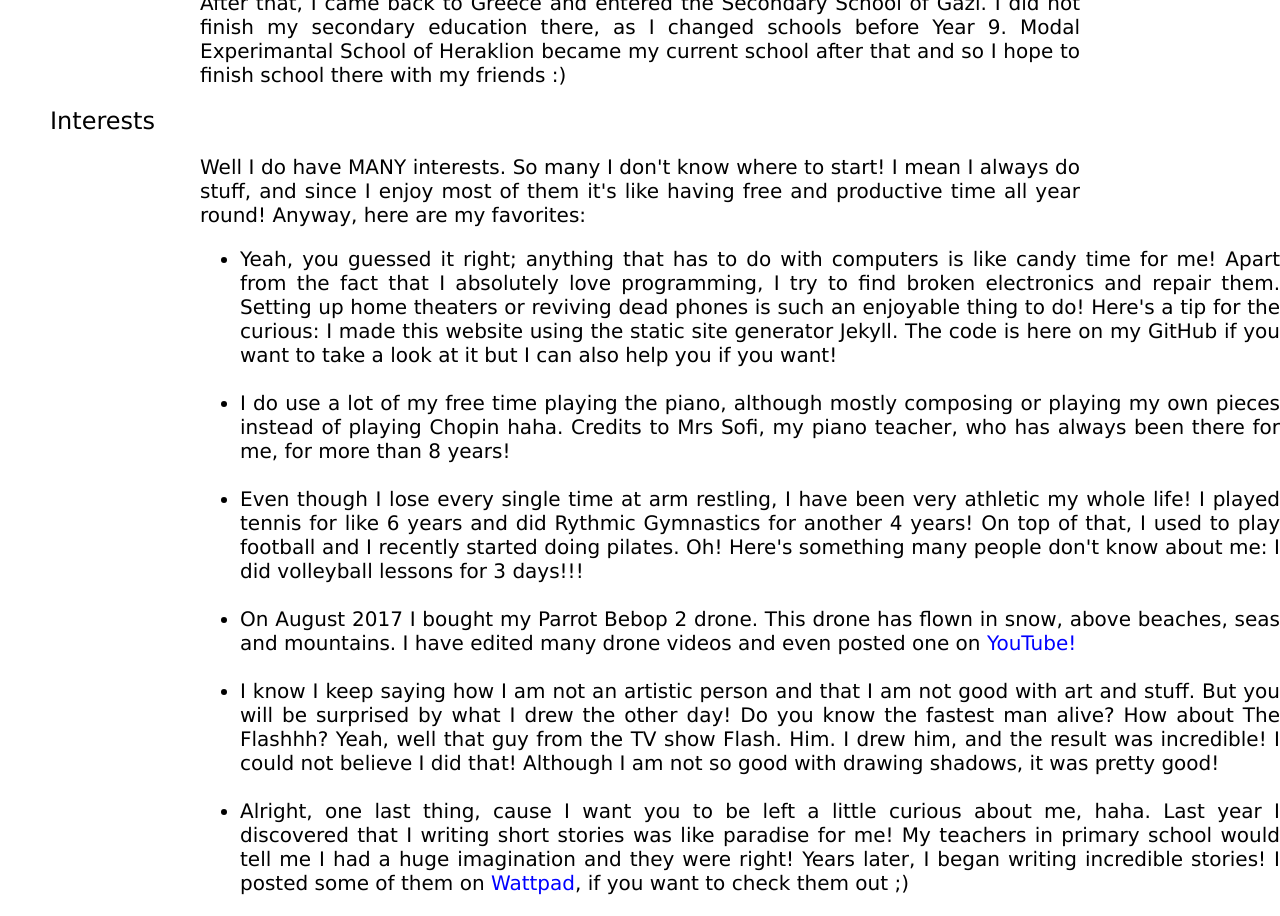
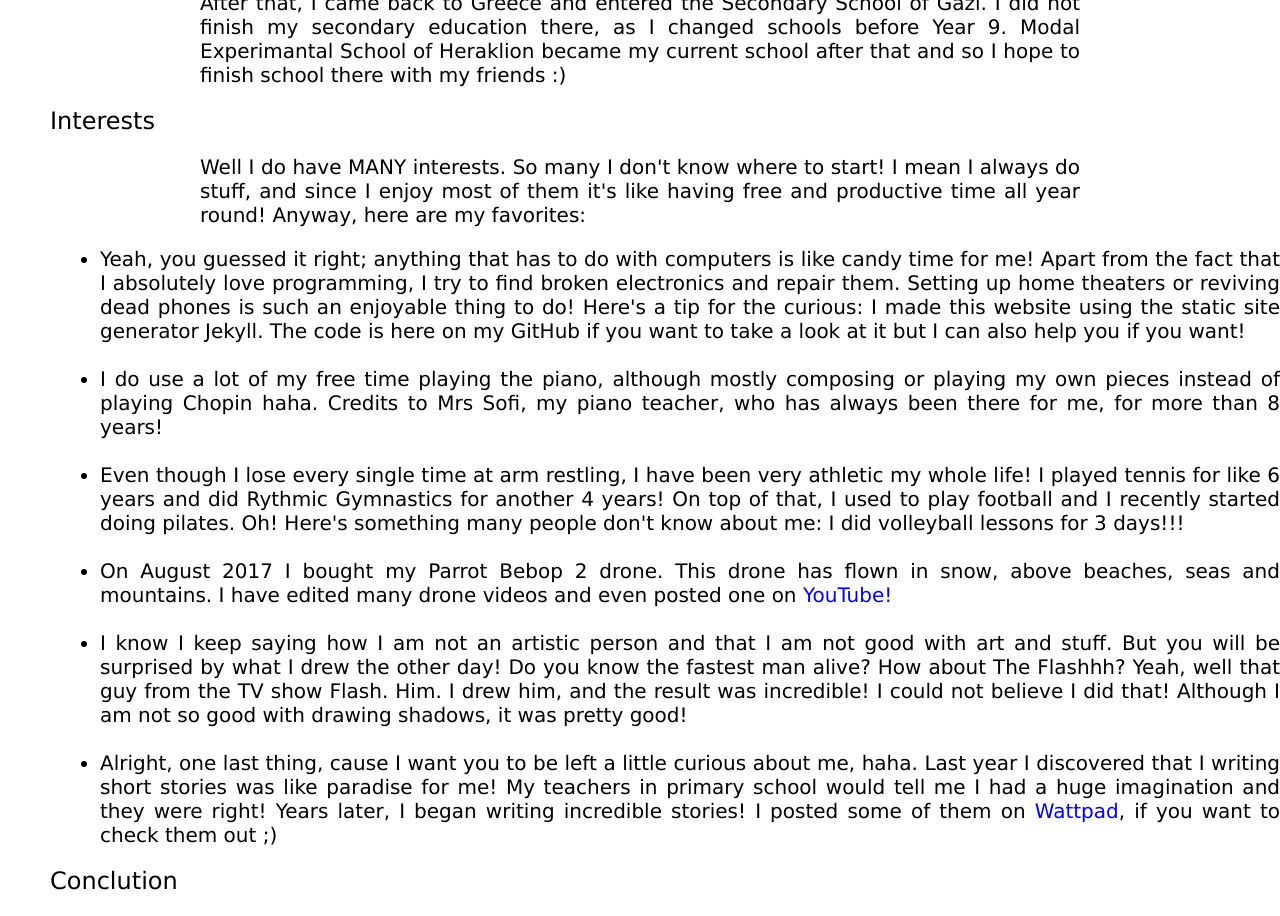
Before and after one commit to danaesav/danaesav.github.io, a Jekyll site: the page built from aboutme/index.html, in a window 1280 px wide. Shown: the part 752-1668 px from the top of the page. Built offline with Jekyll 4.4.1, drawn with Linux system fonts in a browser that asks for light colours.

Commit message:
Update styles.css

```diff
--- a/css/styles.css
+++ b/css/styles.css
@@ -50,7 +50,8 @@ ul.posts li {
     font-family: 'Verdana';
     font-size: 20px;
     text-align: justify;
-    margin-left: 200px;
+    margin-left: 3em;
+    margin-right; 3em;
 }
 
 p {
```
